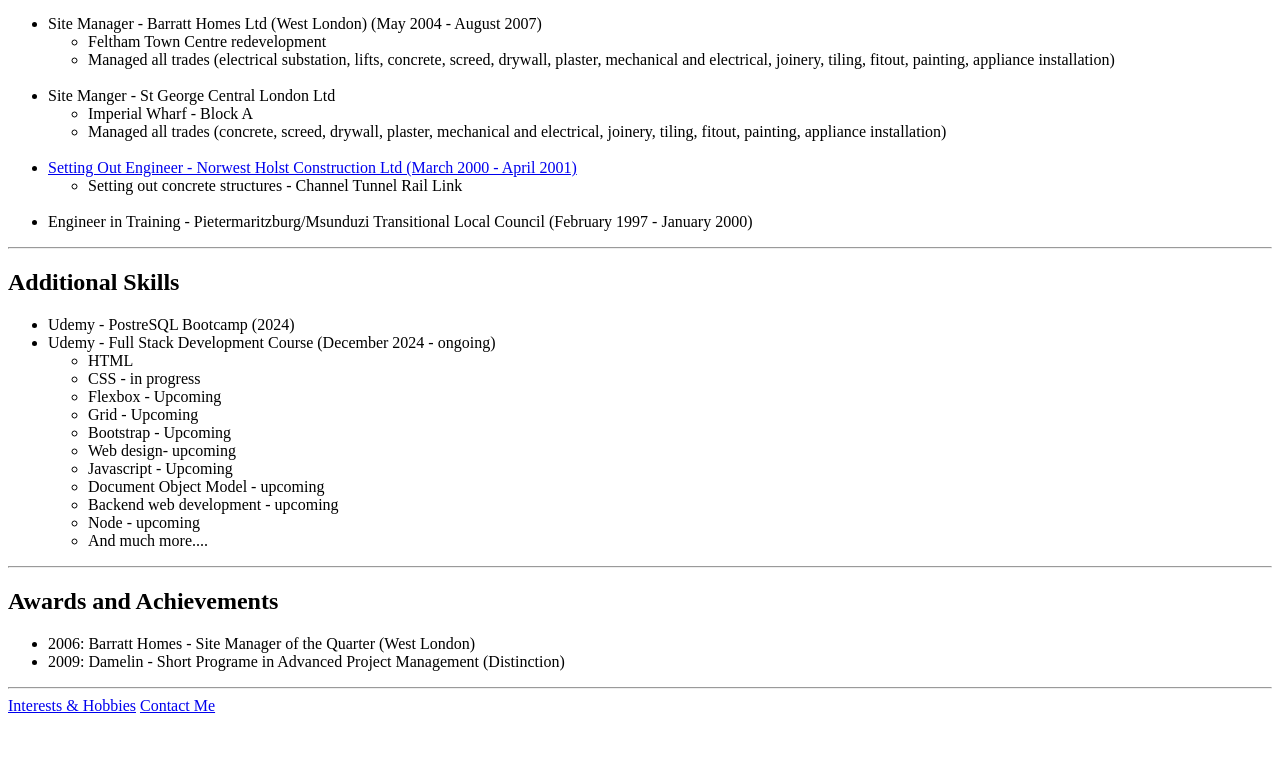
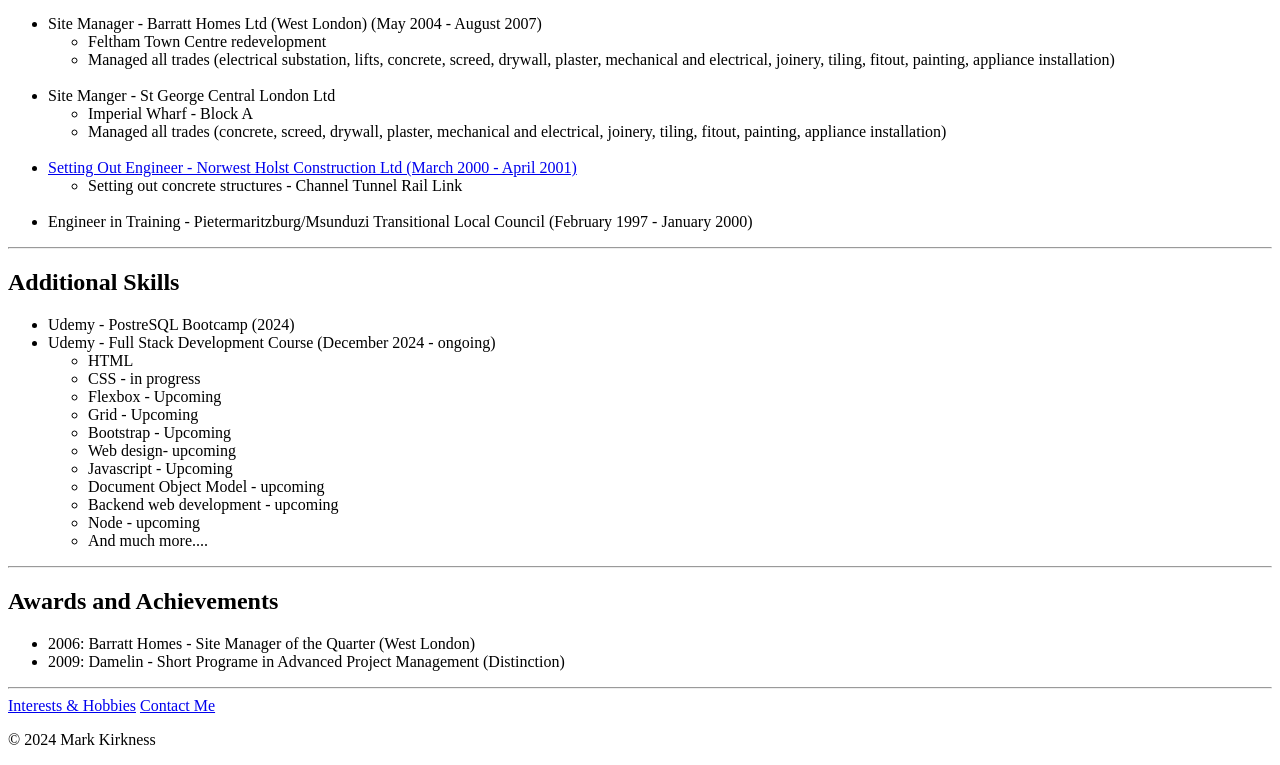
Before and after one commit to Kirkelbee/my-resume, a plain HTML site: page index.html in a window 1280 px wide. Shown: the part 1249-2014 px from the top of the page. Before the commit the page ends 1972 px from the top, so only its background shows below. Drawn offline with Linux system fonts and the light colour scheme.

Commit message:
Update index.html
Added a footer for a copyright.

```diff
--- a/index.html
+++ b/index.html
@@ -149,6 +149,9 @@
         <a href="./public/contact.html">Contact Me</a>
         <br/>
 
+        <footer>
+            <p>© 2024 Mark Kirkness</p>
+        </footer>
 
     </body>
 </html>
```
